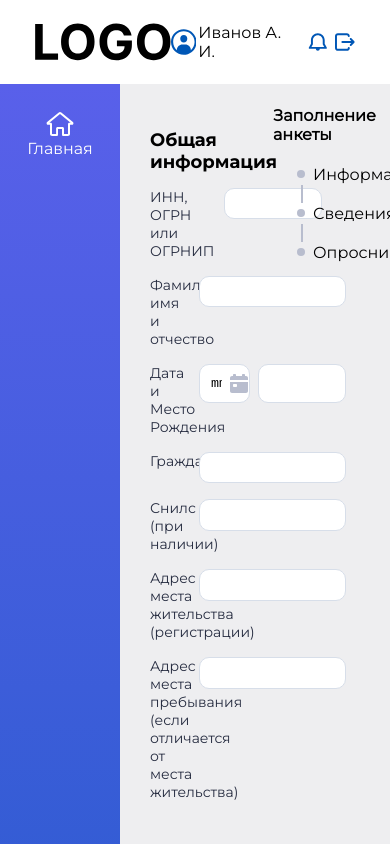
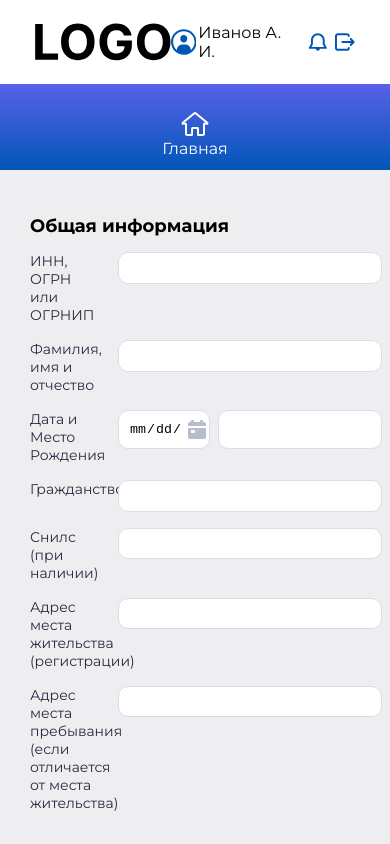
Before and after one commit to ilyakaverin/GPB-assignment, a React (Create React App) app: page / in a window 390 px wide. Shown: the top 844 px of the page. Built offline with nearby package versions, Linux system fonts and the light colour scheme; the HTML template or start-up script is replaced by a standard one.

Commit message:
fixed adaptive view

```diff
--- a/src/components/CommonInfo/style.module.scss
+++ b/src/components/CommonInfo/style.module.scss
@@ -1,13 +1,6 @@
 $font-color: #262c40;
 .main__container_wrapper {
   margin-bottom: 48px;
-}
-.main__container_wrapper .main__container_form_label:nth-child(2) {
-  justify-content: unset;
-  gap: 35px;
-  input {
-    width: 50%;
-  }
 }
 
 .main__container_form_label {
--- a/src/index.css
+++ b/src/index.css
@@ -22,6 +22,12 @@ body {
   grid-template-columns: auto 1fr;
   grid-template-rows: auto 1fr;
 }
+@media(max-width: 1040px) {
+  #root {
+    display: flex;
+    flex-direction: column;
+  }
+}
 * {
   box-sizing: border-box;
 }
--- a/src/views/Main/style.module.scss
+++ b/src/views/Main/style.module.scss
@@ -20,3 +20,21 @@ $main-background: rgba(38, 44, 64, 0.08);
     top: 10%;
   }
 }
+@media(max-width: 1040px) {
+  .main__container {
+    display: flex;
+    flex-direction: column;
+    .main__container_form {
+      width: 90.2vw;
+    }
+    .fixed {
+      grid-column: 3/3;
+      grid-row: 1 / 2;
+      width: 30vw;
+      position: unset;
+      right: 0;
+      top: 10%;
+    }
+  }
+
+}
```
